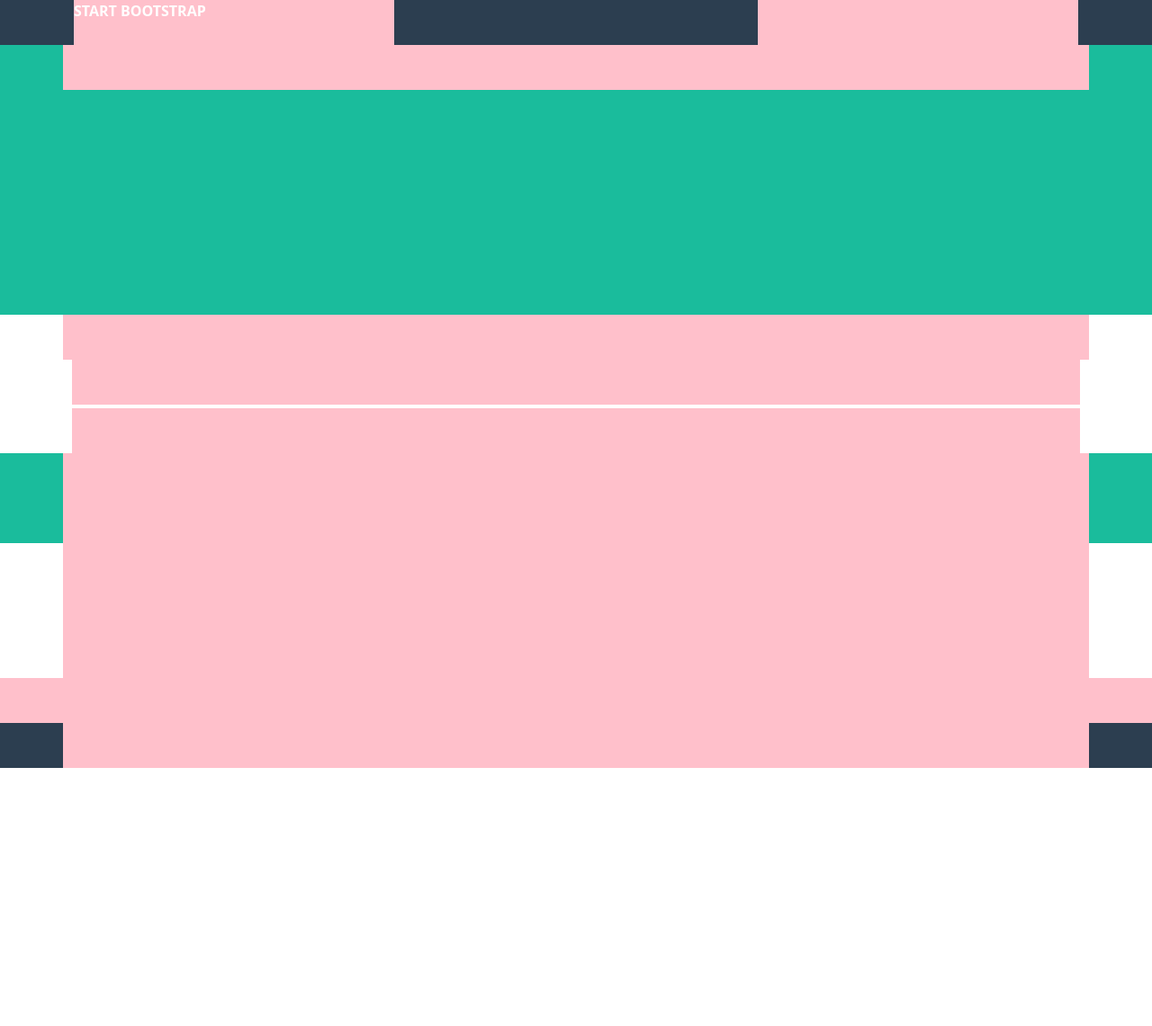
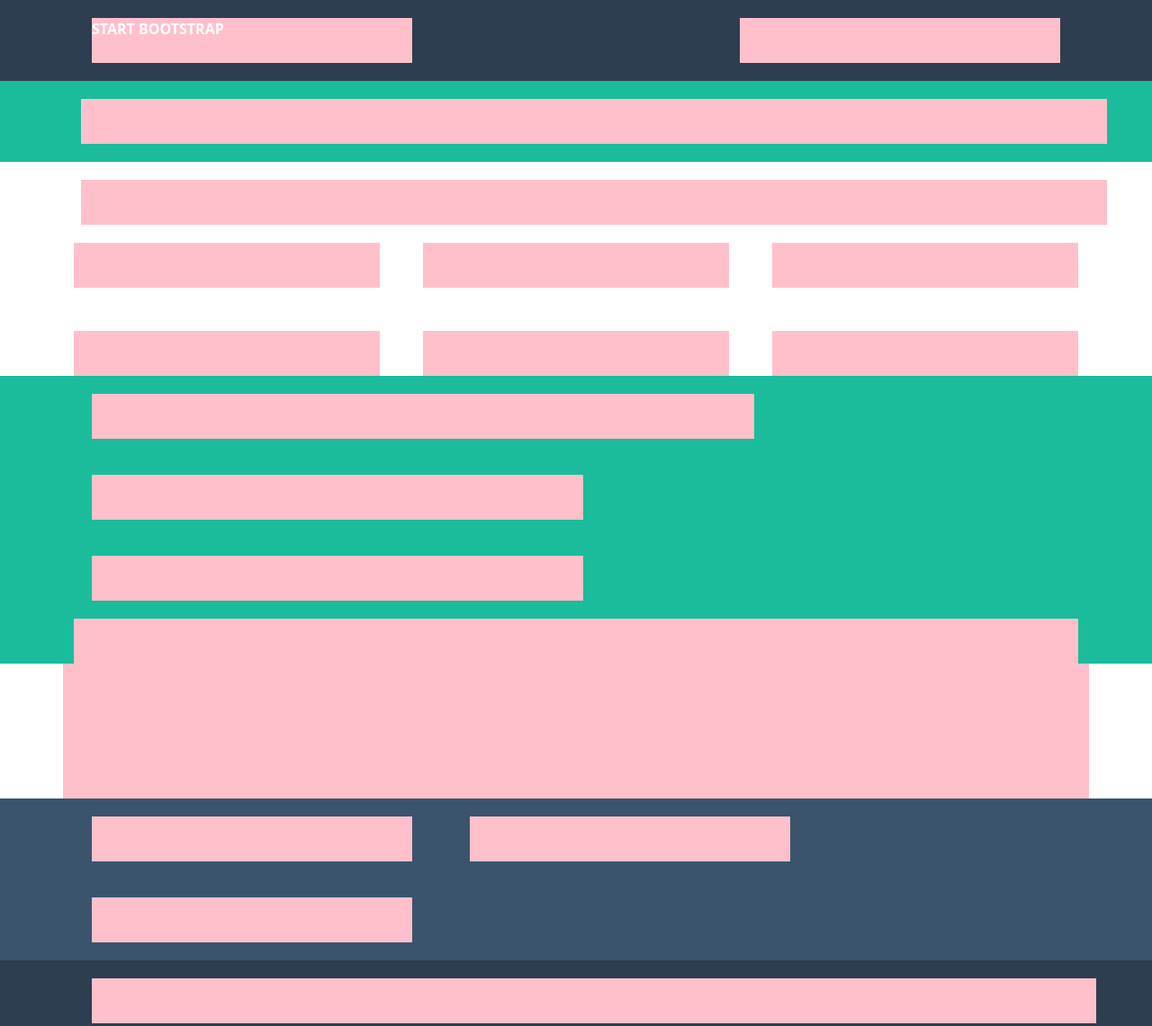
Before and after one commit to leonardopea/html-css-bootstrap-freelancer, a plain HTML site: page index.html in a window 1280 px wide. Shown: the whole page at 90% size. Before the commit the page ends 854 px from the top, so only its background shows below. Drawn offline with nearby package versions, Linux system fonts and the light colour scheme.

Commit message:
modifiche blocchi colorati

```diff
--- a/css/style.css
+++ b/css/style.css
@@ -35,8 +35,11 @@ header{
 
 .background_green{
     background-color: #1ABC9C;
+
 }
-
+.col_margin{
+    margin: 20px;
+}
 .background_white{
     background-color: white;
 
@@ -64,5 +67,5 @@ header{
 
 footer{
     background-color: #2C3E50;
-    height: 50px;
+
 }
--- a/index.html
+++ b/index.html
@@ -10,10 +10,14 @@
 </head>
 <body>
     <header>
-        <div class="container-md">
+        <div class="container">
             <div class="row justify-content-between">
-                <div class="col-4"><div class="col_pink">START BOOTSTRAP</div></div>
-                <div class="col-4"><div class="col_pink"></div></div>
+                <div class="col-4 col_margin">
+                    <div class="col_pink">START BOOTSTRAP</div>
+                </div>
+                <div class="col-4 col_margin">
+                    <div class="col_pink"></div>
+                </div>
             </div>
         </div>
     </header>
@@ -21,10 +25,10 @@
 
     <main>
 
-        <div class="background_green" style="height: 300px">
-            <div class="container-md">
+        <div class="background_green">
+            <div class="container">
                 <div class="row">
-                    <div class="col-12 col_pink text-center">
+                    <div class="col-12 col_pink text-center col_margin">
                     </div>
                 </div>
             </div>
@@ -32,21 +36,32 @@
         </div>
 
         <div class="background_white">
+            <div class="container">
+                <div class="row">
+                    <div class="col-12 col_pink text-center col_margin"></div>
+                </div>
 
-            <div class="container-md">
+                <div class="row g-5">
+                    <div class="col-12 col-md-6 col-lg-4 text-center">
+                        <div class="col_pink"></div>
+                    </div>
+                    <div class="col-12 col-md-6 col-lg-4 text-center">
+                        <div class="col_pink"></div>
+                    </div>
+                    <div class="col-12 col-md-6 col-lg-4 text-center">
+                        <div class="col_pink"></div>
+                    </div>
+                    <div class="col-12 col-md-6 col-lg-4 text-center">
+                        <div class="col_pink"></div>
+                    </div>
+                    <div class="col-12 col-md-6 col-lg-4 text-center">
+                        <div class="col_pink"></div>
+                    </div>
+                    <div class="col-12 col-md-6 col-lg-4 text-center">
+                        <div class="col_pink"></div>
+                    </div>
 
-                <div class="row">
 
-                    <div class="col-12 col_pink text-center"></div>
-
-                </div>
-                <div class="row g-1">
-                    <div class="col-12 col-md-4 text-center col_pink"></div>
-                    <div class="col-12 col-md-4 text-center col_pink"></div>
-                    <div class="col-12 col-md-4 text-center col_pink"></div>
-                    <div class="col-12 col-md-4 text-center col_pink"></div>
-                    <div class="col-12 col-md-4 text-center col_pink"></div>
-                    <div class="col-12 col-md-4 text-center col_pink"></div>
                 </div>
 
             </div>
@@ -54,15 +69,24 @@
         </div>
 
         <div class="background_green">
-            <div class="container-md">
+            <div class="container">
                 <div class="row">
-
-                    <div class="col-12 col_pink text-center"></div>
-
+                    <div class="col-12 col-md-8 offset-md-2 text-center col_margin">
+                        <div class="col_pink"></div>
+                    </div>
                 </div>
                 <div class="row">
-                    <div class="col-6 text-center col_pink"></div>
-                    <div class="col-6 text-center col_pink"></div>
+                    <div class="col-12 col-md-6 text-center col_margin">
+                        <div class="col_pink"></div>
+                    </div>
+                    <div class="col-12 col-md-6 text-center col_margin">
+                        <div class="col_pink"></div>
+                    </div>
+                </div>
+                <div class="row">
+                    <div class="col-12">
+                        <div class="col_pink"></div>
+                    </div>
                 </div>
 
             </div>
@@ -70,7 +94,7 @@
         </div>
 
         <div class="background_white">
-            <div class="container-md">
+            <div class="container">
                 <div class="row">
                     <div class="col-12 col_pink text-center"></div>
                 </div>
@@ -86,10 +110,18 @@
         </div>
 
         <div class="background_grey">
-            <div class="row">
-                <div class="col-12 col-md-4 col_pink text-center"></div>
-                <div class="col-12 col-md-4 col_pink text-center"></div>
-                <div class="col-12 col-md-4 col_pink text-center"></div>
+            <div class="container">
+                <div class="row">
+                    <div class="col-12 col-md-4 col_margin text-center">
+                        <div class="col_pink"></div>
+                    </div>
+                    <div class="col-12 col-md-4 col_margin text-center">
+                        <div class="col_pink"></div>
+                    </div>
+                    <div class="col-12 col-md-4 col_margin text-center">
+                        <div class="col_pink"></div>
+                    </div>
+                </div>
             </div>
 
 
@@ -102,9 +134,11 @@
     </main>
 
     <footer>
-        <div class="container-md">
+        <div class="container">
             <div class="row">
-                <div class="col-12 col_pink text-center"></div>
+                <div class="col-12 text-center col_margin">
+                    <div class="col_pink"></div>
+                </div>
             </div>
         </div>
 
```
